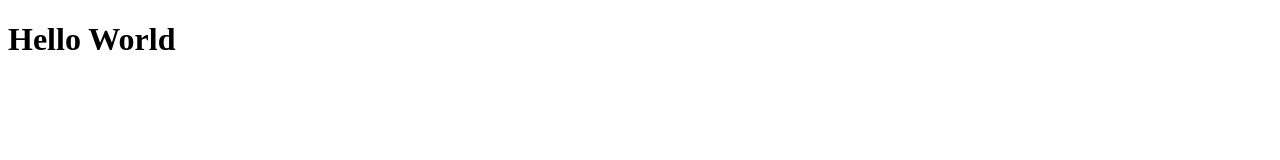
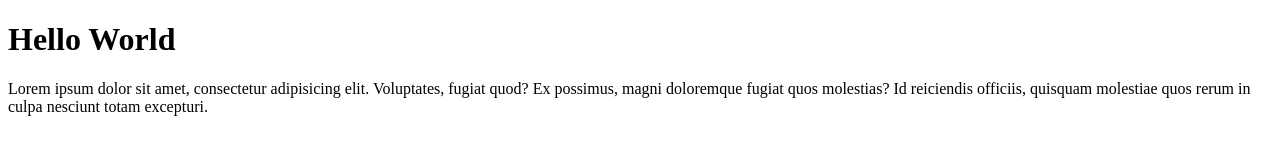
Before and after one commit to GungSurya107/repo-2, a plain HTML site: page index.html in a window 1280 px wide. Drawn offline with Linux system fonts and the light colour scheme.

Commit message:
menambahkan paragraph

```diff
--- a/index.html
+++ b/index.html
@@ -8,5 +8,6 @@
 </head>
 <body>
     <h1>Hello World</h1>
+    <p>Lorem ipsum dolor sit amet, consectetur adipisicing elit. Voluptates, fugiat quod? Ex possimus, magni doloremque fugiat quos molestias? Id reiciendis officiis, quisquam molestiae quos rerum in culpa nesciunt totam excepturi.</p>
 </body>
 </html>
```
